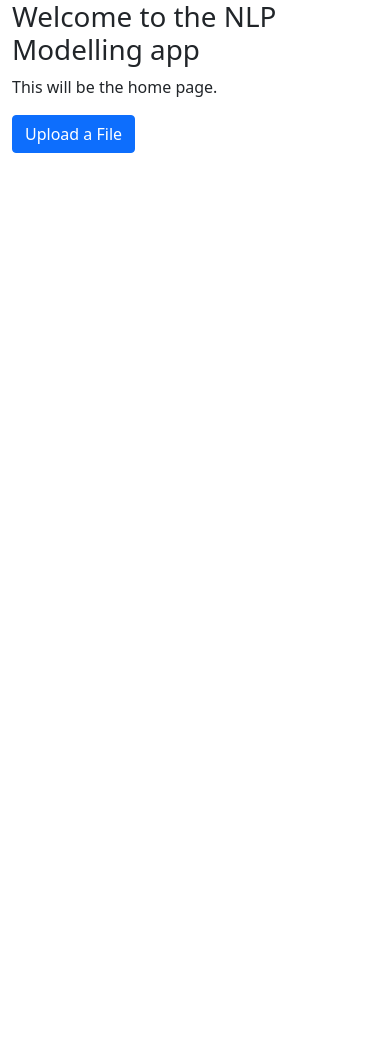
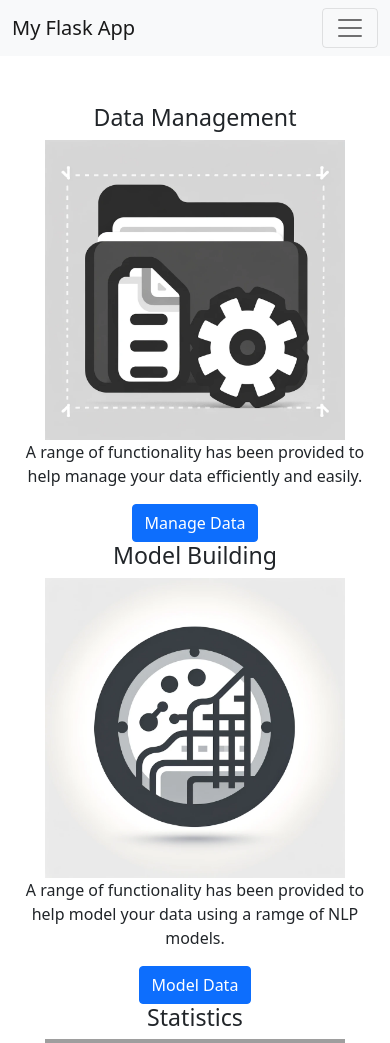
Before and after one commit to johnmarquess/NLP-Application, a Flask app: page / in a window 390 px wide. Shown: the top 1043 px of the page. Before the commit the page ends 153 px from the top, so only its background shows below. Run offline with Flask 3, Linux system fonts and the light colour scheme; grey boxes are pictures that could not be loaded.

Commit message:
Refactor upload method and add data management feature
Refactored the file upload handling by combining GET and POST method in '/upload' route. Instead of having two different routes for uploading a file, now '/upload' can handle both displaying the upload form and processing the uploaded file.

Also added data management feature by creating a new route '/data_management'. This allows users to manage uploaded files. This was necessary to add the ability to list, select, and process uploaded files.

Added two new HTML templates for data management and data modeling pages and modified the index.html as well as upload.html to reflect these changes. Added some configurations and added a csv-editor.xml under .idea directory to better manage database CSV files.

Updated base.html to include a navbar for easier navigation through the app.

Overall, these changes improve the user experience by providing a clear workflow: upload data, manage data, run model.

```diff
--- a/app/routes.py
+++ b/app/routes.py
@@ -16,20 +16,31 @@ def index():
     return render_template('index.html')
 
 
-@app.route('/upload')
+@app.route('/upload', methods=['GET', 'POST'])
 def upload_file():
+    if request.method == 'POST':
+        if 'datafile' not in request.files:
+            flash('No file part', 'error')
+            return redirect(request.url)
+        file = request.files['datafile']
+        if file.filename == '':
+            flash('No selected file', 'error')
+            return redirect(request.url)
+        if file and allowed_file(file.filename):
+            filename = secure_filename(file.filename)
+            # Change this to save in the DATA_RAW_FOLDER
+            file.save(os.path.join(app.config['DATA_RAW_FOLDER'], filename))
+            flash(f'File uploaded successfully to {app.config["DATA_RAW_FOLDER"]}', 'success')
+            return redirect(url_for('index'))  # Or any other route you'd like to redirect to
     return render_template('upload.html')
 
 
-@app.route('/upload', methods=['POST'])
-def upload_file_post():
-    if 'datafile' not in request.files:
-        return redirect(request.url)
-    file = request.files['datafile']
-    if file.filename == '':
-        return redirect(request.url)
-    if file and allowed_file(file.filename):
-        filename = secure_filename(file.filename)
-        file.save(os.path.join(app.config['UPLOAD_FOLDER'], filename))
-        flash('File uploaded successfully!', 'success')
-        return redirect(url_for('index'))
+@app.route('/data_management')
+def data_management():
+    files = os.listdir(app.config['DATA_RAW_FOLDER'])
+    return render_template('data_management.html', files=files)
+
+
+@app.route('/data_modeling')
+def data_modeling():
+    return render_template('data_modeling.html')
--- a/app/templates/base.html
+++ b/app/templates/base.html
@@ -10,8 +10,29 @@
 </head>
 <body>
 <header>
-    <!-- Navbar or Header Content Here -->
+    <nav class="navbar navbar-expand-lg navbar-light bg-light">
+        <div class="container-fluid">
+            <a class="navbar-brand" href="{{ url_for('index') }}">My Flask App</a>
+            <button class="navbar-toggler" type="button" data-bs-toggle="collapse" data-bs-target="#navbarNav" aria-controls="navbarNav" aria-expanded="false" aria-label="Toggle navigation">
+                <span class="navbar-toggler-icon"></span>
+            </button>
+            <div class="collapse navbar-collapse" id="navbarNav">
+                <ul class="navbar-nav">
+                    <li class="nav-item">
+                        <a class="nav-link" href="{{ url_for('index') }}">Home</a>
+                    </li>
+                    <li class="nav-item">
+                        <a class="nav-link" href="{{ url_for('data_management') }}">Data Management</a>
+                    </li>
+                    <li class="nav-item">
+                        <a class="nav-link" href="{{ url_for('data_modeling') }}">Model Building</a>
+                    </li>
+                </ul>
+            </div>
+        </div>
+    </nav>
 </header>
+
 
 <main class="container">
 
--- a/app/templates/index.html
+++ b/app/templates/index.html
@@ -3,7 +3,45 @@
 {% block title %}Home Page{% endblock %}
 
 {% block content %}
-    <h1>Welcome to the NLP Modelling app</h1>
-    <p>This will be the home page.</p>
-    <a href="{{ url_for('upload_file') }}" class="btn btn-primary">Upload a File</a>
+
+    <div class="container py-5">
+        <div class="row text-center">
+            <!-- Data Management column -->
+            <div class="col-md-4">
+                <h3>Data Management</h3>
+                <img src="{{ url_for('static', filename='img/data_management.png') }}" alt="Data Management Image"
+                     width="300">
+                <p>A range of functionality has been provided to help manage your data efficiently and easily.</p>
+                <a href="{{ url_for('data_management') }}" class="btn btn-primary">Manage Data</a>
+            </div>
+            <!-- Model Building column -->
+            <div class="col-md-4">
+                <h3>Model Building</h3>
+                <img src="{{ url_for('static', filename='img/data_modeling.png') }}" alt="Data Management Image"
+                     width="300">
+                <p>A range of functionality has been provided to help model your data using a ramge of NLP models.</p>
+                <a href="{{ url_for('data_modeling') }}" class="btn btn-primary">Model Data</a>
+            </div>
+            <!-- Statistics column -->
+            <div class="col-md-4">
+                <h3>Statistics</h3>
+                <img src="{{ url_for('static', filename='img/stats.png') }}" alt="Stats Image"
+                     width="300">
+                <p>Superior statistical capabilities for making graphs from your data files.</p>
+                <a href="#" class="btn btn-primary disabled">Coming later</a>
+            </div>
+        </div>
+    </div>
+
+
+
+    {#    <div class="=container-md">#}
+    {#        <div class="p-5 text-center bg-light">#}
+    {#            <h1 class="mb-3">Welcome to the NLP Modelling app</h1>#}
+    {#            <p class="mb-3">This will be the home page.</p>#}
+    {#            <a href="{{ url_for('upload_file') }}" class="btn btn-primary">Upload a File</a>#}
+    {#        </div>#}
+    {#    </div>#}
+
+
 {% endblock %}
--- a/app/templates/upload.html
+++ b/app/templates/upload.html
@@ -6,7 +6,7 @@
     <div class="container mt-5">
         <h2>Upload File</h2>
         <p>Please select a file to upload:</p>
-        <form action="{{ url_for('upload_file_post') }}" method="post" enctype="multipart/form-data" class="mb-3">
+        <form action="{{ url_for('upload_file') }}" method="post" enctype="multipart/form-data" class="mb-3">
             <div class="input-group mb-3">
                 <input type="file" class="form-control" name="datafile" id="inputGroupFile02">
                 <button class="btn btn-primary" type="submit">Upload</button>
```
Also changed, not shown: app/templates/data_management.html (added, +22 -0 lines), app/templates/data_modeling.html (added, +10 -0 lines), app/static/img/data_management.png (added), app/static/img/data_modeling.png (added).
